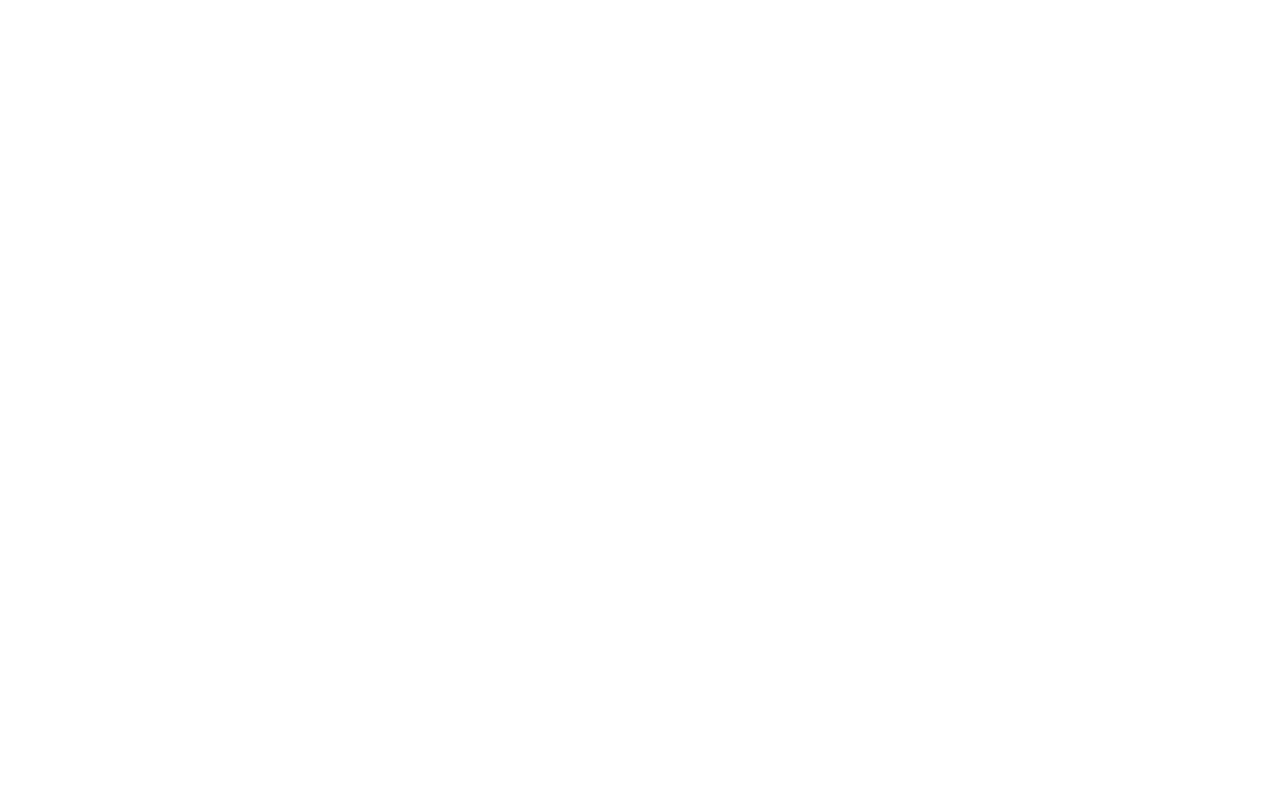
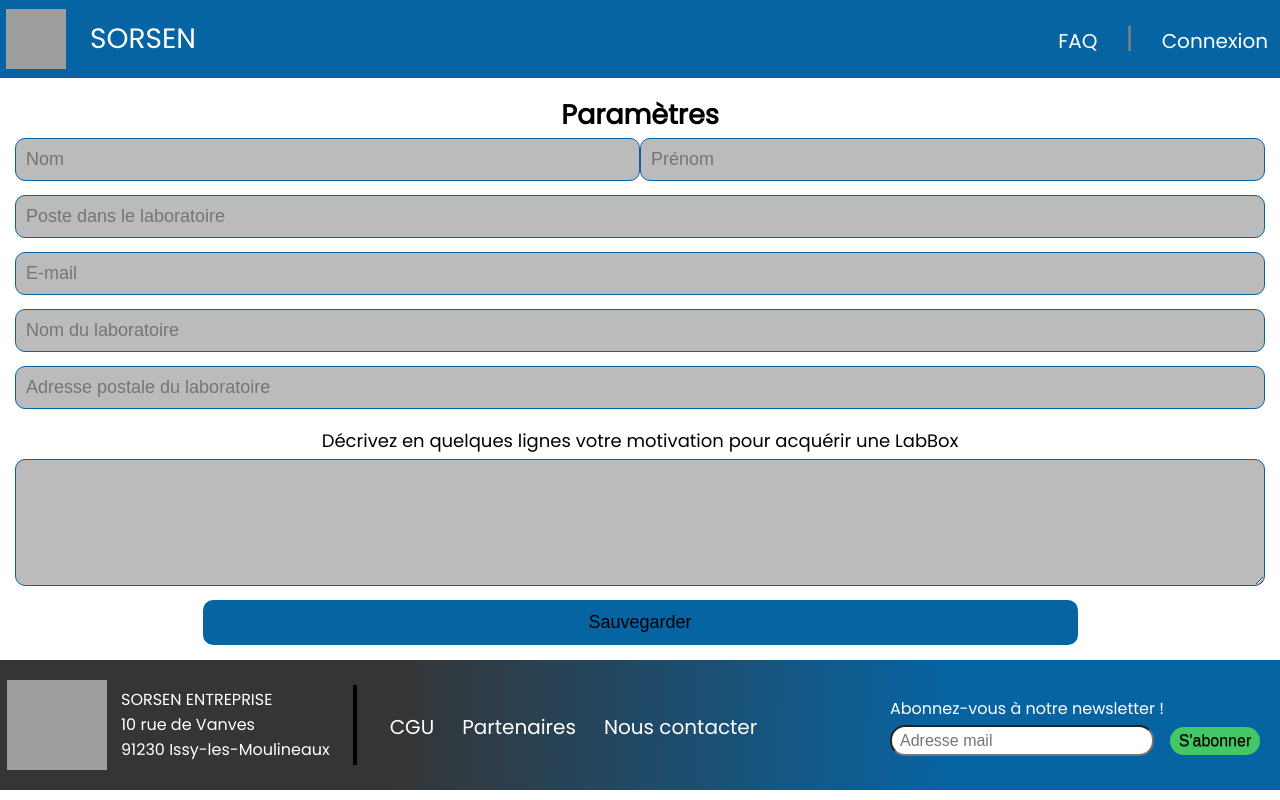
Before and after one commit to blepdoge/APPsite, a PHP site: page /SettingsAPP.html in a window 1280 px wide. Before the commit the page is empty. Run offline with PHP 8.4, Linux system fonts and the light colour scheme; grey boxes are pictures that could not be loaded.

Commit message:
début settings
Base de la plateforme de paramètres

```diff
--- a/APPinfo/login/LoginAPP.html
+++ b/APPinfo/login/LoginAPP.html
@@ -1,6 +1,7 @@
 <!DOCTYPE html>
 
   <head>
+    <title>Connexion</title>
     <meta charset="utf-8">
     <link rel="stylesheet" href="styleLoginAPP.css">
   </head>
--- a/APPinfo/paramètres/SettingsAPP.html
+++ b/APPinfo/paramètres/SettingsAPP.html
@@ -1,6 +1,103 @@
-<!DOCTYPE html>
+  <!DOCTYPE html>
+<html>
+  <head>
+    <title>Paramètres</title>
+    <link rel="stylesheet" href="styleSettingsAPP.css" />
+  </head>
 
-  <head>
-    <meta charset="utf-8">
-    <link rel="stylesheet" href="styleSettingsAPP.css">
-  </head>
+  <header>
+    <img
+      class="logotop"
+      src="logosorsen_crop.png"
+      width="60"
+      height="60"
+    />
+
+    <div class="textelogo">
+      <p style="margin: 18px">SORSEN</p>
+    </div>
+
+    <nav>
+      <ul class="navlien">
+        <li><a href="#">FAQ</a></li>
+        <!--mettre le lien vers la FAQ-->
+        <li style="color: gray">|</li>
+        <li><a href="#">Connexion</a></li>
+        <!--mettre le lien vers la page de co-->
+      </ul>
+    </nav>
+  </header>
+
+  <body style="margin: 0">
+
+      <div class="contenuPage">
+        <form action="#">
+          <div class="formulaireContact">
+            <h2>Paramètres</h2>
+            <div class="nomPrenom">
+              <input id="inputNom" type="text" placeholder="Nom" required />
+              <input type="text" placeholder="Prénom" required />
+            </div>
+
+            <input
+              type="text"
+              placeholder="Poste dans le laboratoire"
+              required
+              />
+            <input type="text" placeholder="E-mail" required />
+            <input type="text" placeholder="Nom du laboratoire" required />
+            <input
+              type="text"
+              placeholder="Adresse postale du laboratoire"
+              required
+            />
+            <p>
+              Décrivez en quelques lignes votre motivation pour acquérir une
+              LabBox
+            </p>
+            <textarea id="msgMotiv" rows="5" required></textarea>
+            <input type="submit" value="Sauvegarder" />
+          </div>
+        </form>
+      </div>
+
+  </body>
+
+  <!--Bas de page-->
+  <footer>
+    <img class="logobottom" src="SorsenFull.png" width="100" height="90" />
+
+    <div class="infoFooterContainer">
+      <ul class="infoFooter">
+        <li>SORSEN ENTREPRISE</li>
+        <li>10 rue de Vanves</li>
+        <li>91230 Issy-les-Moulineaux</li>
+      </ul>
+    </div>
+
+    <div class="line"></div>
+
+    <div class="infoFooterContainer">
+      <ul class="navlien">
+        <li><a href="#">CGU</a></li>
+        <li><a href="#">Partenaires</a></li>
+        <li><a href="mailto:contactsorsen@sorsen.fr">Nous contacter</a></li>
+      </ul>
+    </div>
+
+    <div class="newsletterContainer">
+      <form action="#">
+        <!--ici link le code phph pour s'abonner a la newsletter-->
+
+        <p>Abonnez-vous à notre newsletter ! <br /></p>
+        <input
+          type="text"
+          placeholder="Adresse mail"
+          name="mail"
+          required
+        />
+        <input type="submit" value="S'abonner" />
+      </form>
+    </div>
+  </footer>
+</html>
--- a/APPinfo/paramètres/styleSettingsAPP.css
+++ b/APPinfo/paramètres/styleSettingsAPP.css
@@ -1 +1,192 @@
 @import url("https://fonts.googleapis.com/css2?family=Poppins&display=swap");
+
+li,
+a {
+  font-family: "Poppins";
+  text-decoration: none;
+  font-size: 28px;
+  color: white;
+}
+
+
+/*--------------------HAUT DE PAGE ICI------------------*/
+header {
+  display: flex;
+  position: sticky;
+  top: 0;
+  justify-content: flex-end;
+  align-items: center;
+  background-color: #0764a3;
+  padding-left: 6px;
+  width: auto;
+}
+
+.textelogo {
+  flex: 2;
+  margin-right: auto;
+  font-family: "Poppins";
+  font-size: 28px;
+  text-decoration: none;
+  color: white;
+  padding-left: 6px;
+}
+
+.logotop {
+  margin-right: auto;
+}
+
+.navlien {
+  list-style: none;
+
+  padding-left: 0px;
+  margin-left: 20px;
+}
+
+.navlien li {
+  display: inline-block;
+  padding: 0px 12px;
+}
+
+.navlien li a {
+  font-size: 20px;
+}
+
+.navlien li a:hover {
+  color: rgb(19, 24, 92);
+}
+
+/*--------------------MILIEU DE PAGE ICI------------------*/
+
+.contenuPage {
+
+  margin: 0;
+  padding: 0;
+  box-sizing: border-box;
+  font-family: "Poppins", sans-serif;
+}
+
+.formulaireContact {
+  display: flex;
+  align-items: center;
+  justify-content: flex-start;
+  flex-direction: column;
+  font-size: 18px;
+  font-family: "Poppins";
+  line-height: 0px;
+  padding : 15px;
+  max-height: 600px;
+}
+
+.nomPrenom {
+  display: flex;
+  flex-direction: row;
+  width:100%;
+}
+
+
+
+.formulaireContact input[type="text"],
+textarea {
+  width: 100%;
+  padding: 10px;
+  box-sizing: border-box;
+  margin-bottom: 14px;
+  border: 1px solid #0764a3;
+  font-size: 18px;
+  border-radius: 10px;
+  background-color: rgb(187, 187, 187);
+}
+
+.formulaireContact input[type=submit] {
+  width: 70%;
+  border: none;
+  font-size: 18px;
+  border-radius: 10px;
+  background-color: #0764a3;
+  padding: 12px;
+}
+
+.formulaireContact input[type=submit]:hover {
+  background-color: #017ed1;
+}
+
+/*--------------------BAS DE PAGE ICI------------------*/
+footer {
+  display: flex;
+  align-items: center;
+          /* position: fixed; LIGNE A RETIREr POUR LES GROSSES PAGES*/
+  background: linear-gradient(
+    90.58deg,
+    rgba(53, 53, 53) 30.81%,
+    rgba(7, 100, 163) 74.18%
+  );
+  width: auto;
+  float:bottom;
+}
+
+.logobottom {
+
+  margin: 20px 7px;
+}
+
+.infoFooterContainer {
+  display: flex;
+  align-items: center;
+}
+
+.infoFooter {
+  list-style: none;
+  padding-left: 0px;
+  margin-left: 7px;
+}
+
+.infoFooter li {
+  font-size: 16px;
+}
+
+.line {   /*Sert a dessiner la ligne noire pour séparer*/
+  width: 1px;
+  height: 80px;
+  border-left: 4px solid black;
+  margin-left: 23px;
+}
+
+/*------------newsletter-----------*/
+
+.newsletterContainer {
+  display: flex;
+  justify-content: flex-end;
+  flex: 1 0 175px;
+  margin-right: 20px;
+}
+
+.newsletterContainer p {
+  font-family: "Poppins";
+  font-size: 16px;
+  color: white;
+  line-height: 0px;
+}
+
+.newsletterContainer input[type="text"] {
+  height: 25px;
+  width: 250px;
+  font-size: 16px;
+  border-radius: 15px;
+  margin-right: 12px;
+  padding-left: 8px;
+}
+
+.newsletterContainer input[type="submit"] {
+  height: fit-content;
+  width: 90px;
+  font-size: 16px;
+  background-color: #44c767;
+  border-radius: 15px;
+  border: none;
+  padding: 5px 5px;
+  text-shadow: 0px 1px 0px #2f6627;
+}
+
+.newsletterContainer input[type="submit"]:hover {
+  background-color: #5cbf2a;
+}
```
